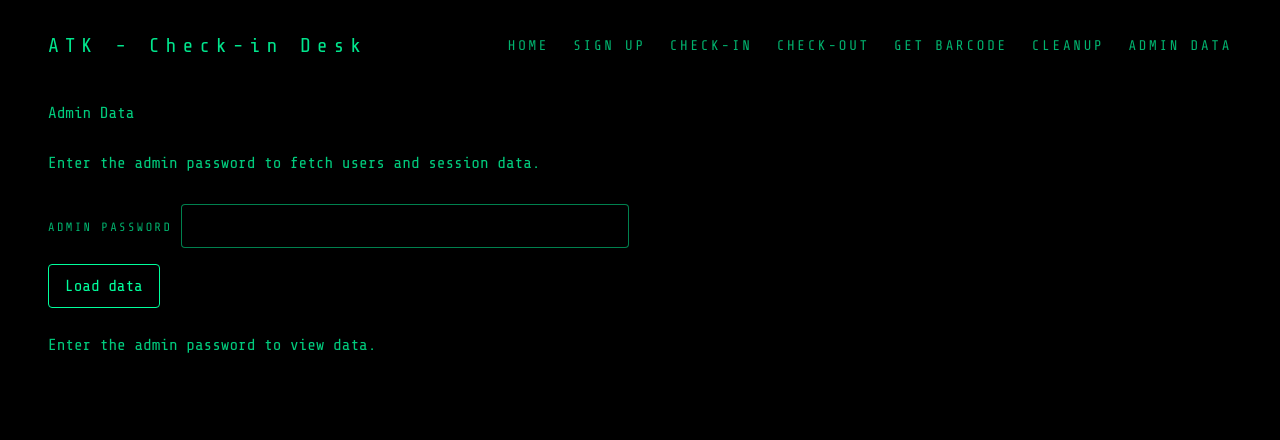
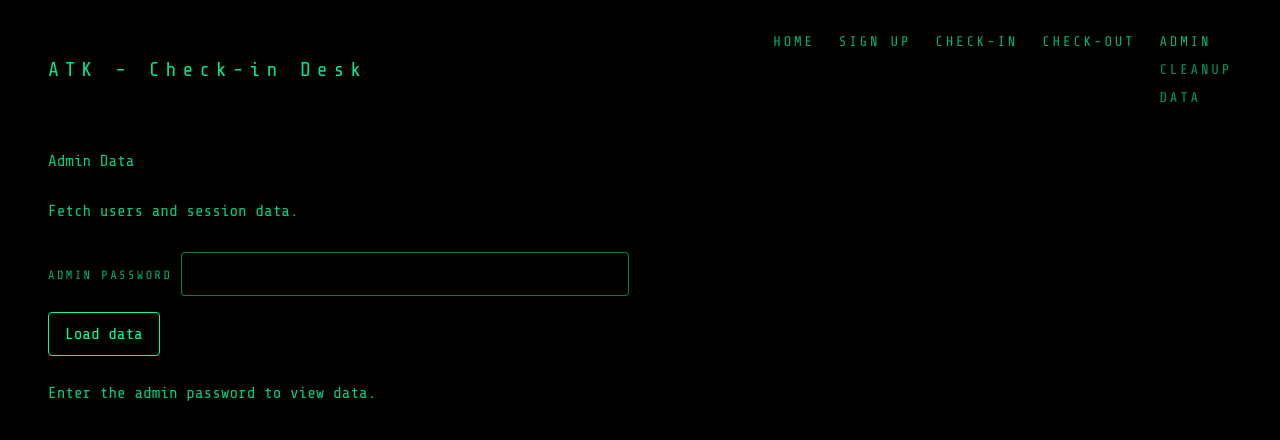
Before and after one commit to zakkoo/atkcis, an ASP.NET Core app: page /Admin/Data in a window 1280 px wide. Shown: the top 440 px of the page. Run offline with ASP.NET Core 8, Linux system fonts and the light colour scheme; some libraries are stand-ins or nearby versions.

Commit message:
some changes

```diff
--- a/Atk.Cis.Service/CheckInDeskService.cs
+++ b/Atk.Cis.Service/CheckInDeskService.cs
@@ -88,7 +88,7 @@ public class CheckInDeskService : ICheckInDeskService
     public async Task<string> SignUp(string firstName, string lastName, DateTimeOffset birthday)
     {
         var user = GetUser(firstName, lastName, birthday);
-        if (user != null) return "That user already exists. Try signing in instead.";
+        if (user != null) return "That user already exists.";
 
         var code = GenerateCode(firstName, lastName);
 
--- a/Atk.Cis.Web/Pages/Admin/Data.cshtml
+++ b/Atk.Cis.Web/Pages/Admin/Data.cshtml
@@ -6,7 +6,7 @@
 
 <h1>Admin Data</h1>
 
-<p>Enter the admin password to fetch users and session data.</p>
+<p>Fetch users and session data.</p>
 
 <form method="post" class="space-y-4">
     <div class="space-y-1">
--- a/Atk.Cis.Web/Pages/Shared/_Layout.cshtml
+++ b/Atk.Cis.Web/Pages/Shared/_Layout.cshtml
@@ -31,14 +31,20 @@
             <div class="text-xl tracking-[0.3em] text-terminal-glow/90">
                 <a class="transition hover:text-terminal-glow" asp-page="/Index">ATK - Check-in Desk</a>
             </div>
-            <nav class="flex flex-wrap gap-6 text-sm uppercase tracking-[0.2em] text-terminal-glow/70">
-                <a class="transition hover:text-terminal-glow" asp-page="/Index">Home</a>
-                <a class="transition hover:text-terminal-glow" asp-page="/SignUp">Sign up</a>
-                <a class="transition hover:text-terminal-glow" asp-page="/CheckIn">Check-in</a>
-                <a class="transition hover:text-terminal-glow" asp-page="/CheckOut">Check-out</a>
-                <a class="transition hover:text-terminal-glow" asp-page="/GetBarcode">Get barcode</a>
-                <a class="transition hover:text-terminal-glow" asp-page="/Admin/Cleanup">Cleanup</a>
-                <a class="transition hover:text-terminal-glow" asp-page="/Admin/Data">Admin data</a>
+            <nav class="text-sm uppercase tracking-[0.2em] text-terminal-glow/70">
+                <ul class="flex flex-wrap gap-6">
+                    <li><a class="transition hover:text-terminal-glow" asp-page="/Index">Home</a></li>
+                    <li><a class="transition hover:text-terminal-glow" asp-page="/SignUp">Sign up</a></li>
+                    <li><a class="transition hover:text-terminal-glow" asp-page="/CheckIn">Check-in</a></li>
+                    <li><a class="transition hover:text-terminal-glow" asp-page="/CheckOut">Check-out</a></li>
+                    <li>
+                        <span class="text-terminal-glow/70">Admin</span>
+                        <ul class="mt-2 flex flex-col gap-2 text-terminal-glow/60">
+                            <li><a class="transition hover:text-terminal-glow" asp-page="/Admin/Cleanup">Cleanup</a></li>
+                            <li><a class="transition hover:text-terminal-glow" asp-page="/Admin/Data">Data</a></li>
+                        </ul>
+                    </li>
+                </ul>
             </nav>
         </header>
         <main role="main" class="max-w-3xl space-y-6 text-base leading-relaxed text-terminal-glow/80">
```
